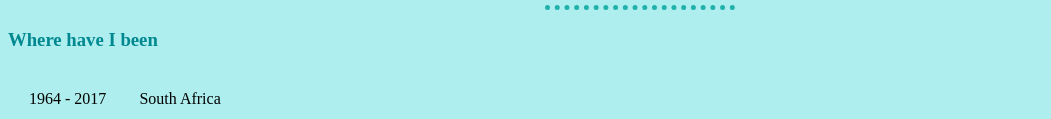
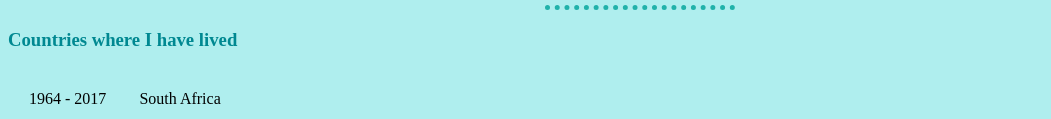
Before and after one commit to JohannHE/as, a plain HTML site: page index.html in a window 1280 px wide. Shown: the part 269-388 px from the top of the page, without its empty margins (0-1051 px from the left). Drawn offline with Linux system fonts and the light colour scheme; files whose address does not match are found by name.

Commit message:
Update index.html

```diff
--- a/index.html
+++ b/index.html
@@ -30,7 +30,7 @@
 
   <table cellspacing="20">
     <tr>
-      <h3>Where have I been</h3>
+      <h3>Countries where I have lived</h3>
       <td>1964 - 2017</td>
       <td>South Africa</td>
     </tr>
```
